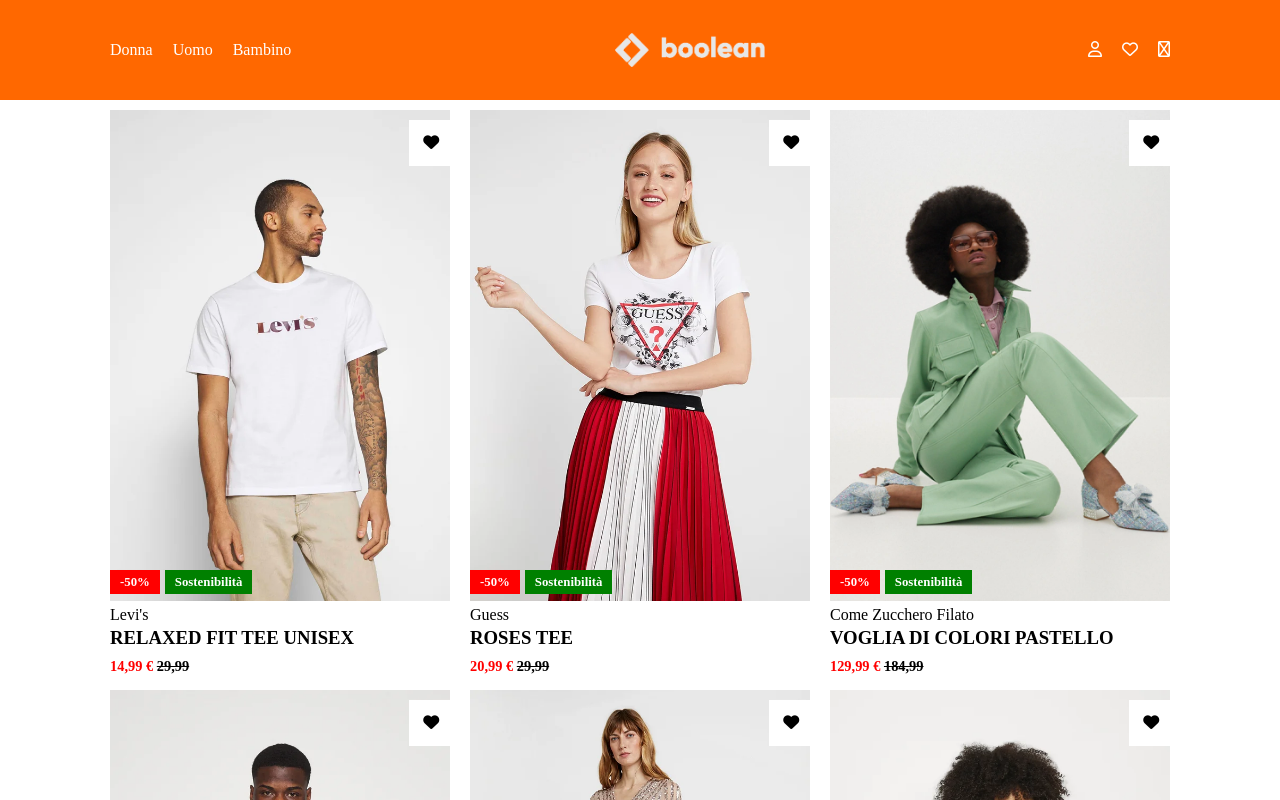
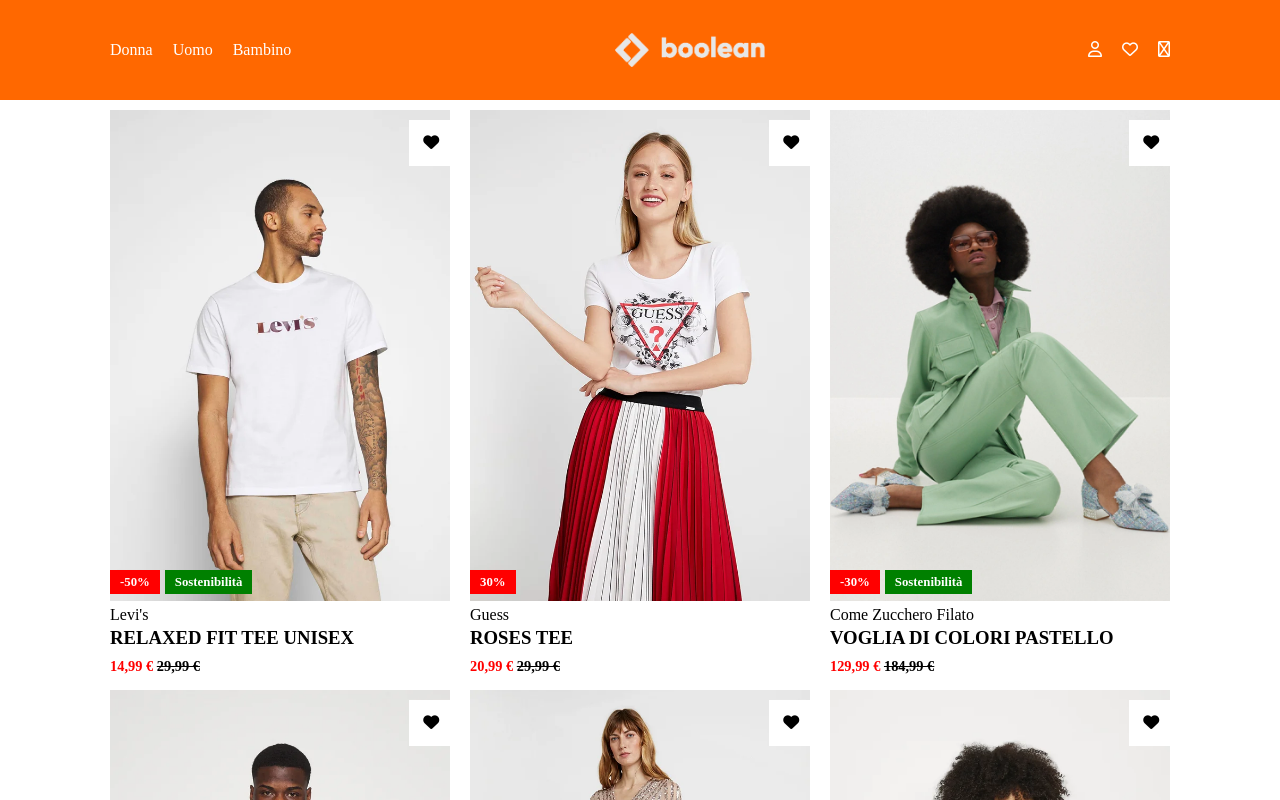
Before and after one commit to GrPaladino/vite-boolando, a Vue app: page / in a window 1280 px wide. Shown: the top 800 px of the page. Built offline with nearby package versions, Linux system fonts and the light colour scheme.

Commit message:
Feat: add cards methods and functionabilities

```diff
--- a/src/components/AppMain.vue
+++ b/src/components/AppMain.vue
@@ -10,6 +10,9 @@
           priceDashed: "29,99",
           image: "1.webp",
           imageHover: "1b.webp",
+          discount: "-50%",
+          isSostenibility: "Sostenibilità",
+          displayImage: true,
         },
 
         {
@@ -19,6 +22,8 @@
           priceDashed: "29,99",
           image: "2.webp",
           imageHover: "2b.webp",
+          discount: "30%",
+          displayImage: true,
         },
 
         {
@@ -28,6 +33,9 @@
           priceDashed: "184,99",
           image: "3.webp",
           imageHover: "3b.webp",
+          discount: "-30%",
+          isSostenibility: "Sostenibilità",
+          displayImage: true,
         },
 
         {
@@ -37,6 +45,8 @@
           priceDashed: "29,99",
           image: "4.webp",
           imageHover: "4b.webp",
+          discount: "-50%",
+          displayImage: true,
         },
 
         {
@@ -45,6 +55,7 @@
           price: "99,99",
           image: "5.webp",
           imageHover: "5b.webp",
+          displayImage: true,
         },
 
         {
@@ -53,6 +64,8 @@
           price: "29,99",
           image: "6.webp",
           imageHover: "6b.webp",
+          isSostenibility: "Sostenibilità",
+          displayImage: true,
         },
       ],
     };
@@ -62,24 +75,48 @@
     getImagePath(img) {
       return new URL(`../assets/images/img/${img}`, import.meta.url).href;
     },
+
+    reverseDisplayImage(i) {
+      this.articles[i].displayImage = false;
+    },
+
+    resetStartDisplay(i) {
+      this.articles[i].displayImage = !this.articles[i].displayImage;
+    },
   },
 };
 </script>
 
 <template>
   <div class="container">
-    <div v-for="article in articles" class="card">
-      <img :src="getImagePath(article.image)" alt="" />
+    <div
+      v-for="(article, index) in articles"
+      @mouseenter="reverseDisplayImage(index)"
+      @mouseleave="resetStartDisplay(index)"
+      class="card"
+    >
+      <img
+        v-if="article.displayImage"
+        :src="getImagePath(article.image)"
+        alt=""
+      />
+      <img v-else :src="getImagePath(article.imageHover)" alt="" />
       <p>{{ article.brand }}</p>
       <h3>{{ article.model }}</h3>
       <span class="heart"><i class="fa-solid fa-heart"></i></span>
       <div class="info">
-        <span class="price">-50%</span>
-        <span class="sostenibilità">Sostenibilità</span>
+        <span v-if="article.discount" class="price">{{
+          article.discount
+        }}</span>
+        <span v-if="article.isSostenibility" class="sostenibilità">{{
+          article.isSostenibility
+        }}</span>
       </div>
       <p>
         <span class="price-red"> {{ article.price }} € </span>
-        <span class="price-dashed"> {{ article.priceDashed }} </span>
+        <span v-if="article.priceDashed" class="price-dashed">
+          {{ article.priceDashed }} €</span
+        >
       </p>
     </div>
   </div>
```
